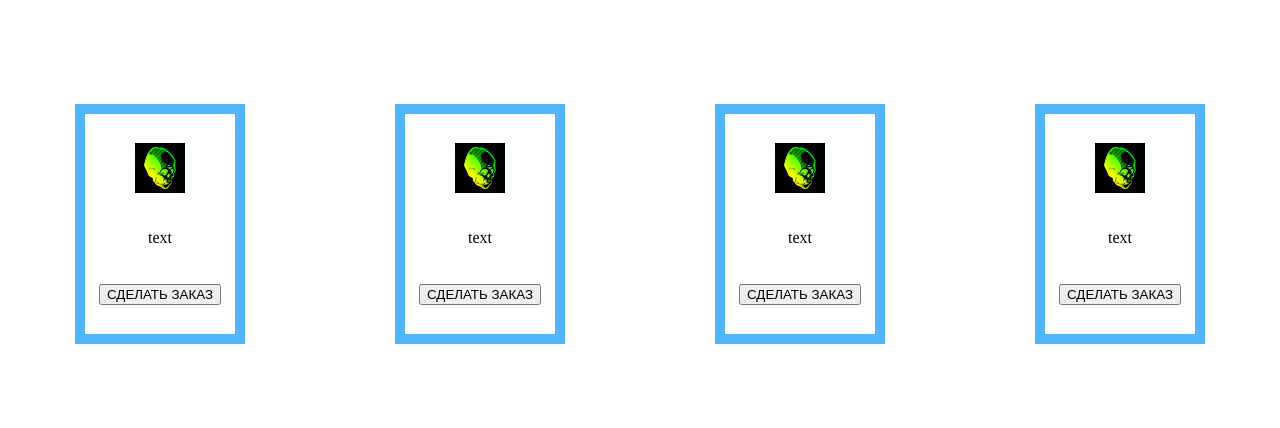
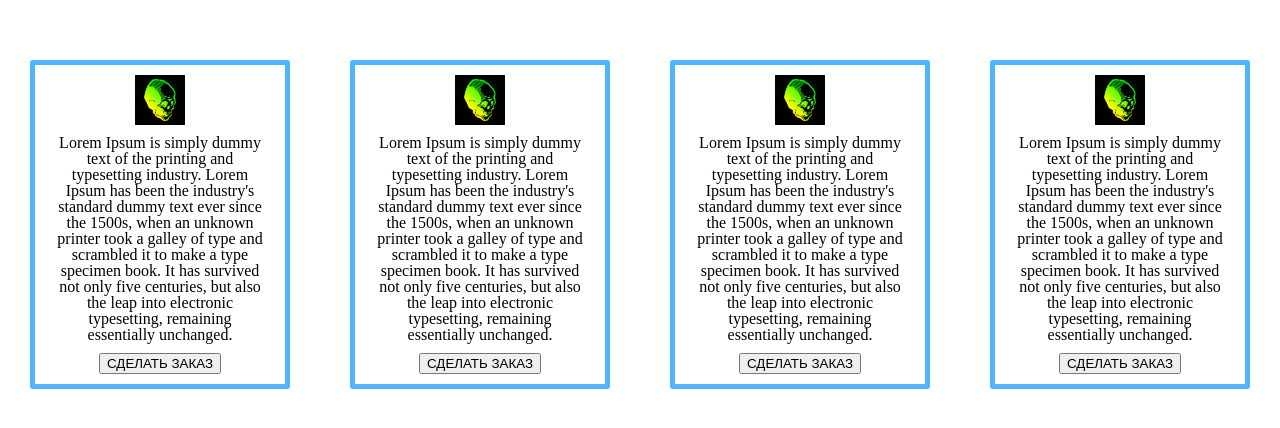
Before and after one commit to MekaDeni/wood_denchik_private, a plain HTML site: page index.html in a window 1280 px wide. Shown: the part 1316-1744 px from the top of the page. Drawn offline with Linux system fonts and the light colour scheme.

Commit message:
подправил ТЗ допили HTML

```diff
--- a/index.html
+++ b/index.html
@@ -64,25 +64,25 @@
         <div class="main__block main__block--second">
             <div class="main__slaid">
                 <img src="./media/logo.gif" alt="" class="main__image">
-                <div class="main__text">text</div>
+                <div class="main__text">Lorem Ipsum is simply dummy text of the printing and typesetting industry. Lorem Ipsum has been the industry's standard dummy text ever since the 1500s, when an unknown printer took a galley of type and scrambled it to make a type specimen book. It has survived not only five centuries, but also the leap into electronic typesetting, remaining essentially unchanged.</div>
                 <button class="main__button">СДЕЛАТЬ ЗАКАЗ</button>
             </div>
 
             <div class="main__slaid">
                 <img src="./media/logo.gif" alt="" class="main__image">
-                <div class="main__text">text</div>
+                <div class="main__text">Lorem Ipsum is simply dummy text of the printing and typesetting industry. Lorem Ipsum has been the industry's standard dummy text ever since the 1500s, when an unknown printer took a galley of type and scrambled it to make a type specimen book. It has survived not only five centuries, but also the leap into electronic typesetting, remaining essentially unchanged. </div>
                 <button class="main__button">СДЕЛАТЬ ЗАКАЗ</button>
             </div>
 
             <div class="main__slaid">
                 <img src="./media/logo.gif" alt="" class="main__image">
-                <div class="main__text">text</div>
+                <div class="main__text">Lorem Ipsum is simply dummy text of the printing and typesetting industry. Lorem Ipsum has been the industry's standard dummy text ever since the 1500s, when an unknown printer took a galley of type and scrambled it to make a type specimen book. It has survived not only five centuries, but also the leap into electronic typesetting, remaining essentially unchanged.</div>
                 <button class="main__button">СДЕЛАТЬ ЗАКАЗ</button>
             </div>
 
             <div class="main__slaid">
                 <img src="./media/logo.gif" alt="" class="main__image">
-                <div class="main__text">text</div>
+                <div class="main__text">Lorem Ipsum is simply dummy text of the printing and typesetting industry. Lorem Ipsum has been the industry's standard dummy text ever since the 1500s, when an unknown printer took a galley of type and scrambled it to make a type specimen book. It has survived not only five centuries, but also the leap into electronic typesetting, remaining essentially unchanged.</div>
                 <button class="main__button">СДЕЛАТЬ ЗАКАЗ</button>
             </div>
         </div>
--- a/style/style.css
+++ b/style/style.css
@@ -124,7 +124,25 @@
     min-height: 200px;
     min-width: 130px;
     padding: 10px;
-    border: 10px solid rgba(8, 150, 255, 0.7);
+    margin: 30px;
+    border: 5px solid rgba(8, 150, 255, 0.7);
+    border-radius: 3px;
+}
+
+.main__slaid:hover {
+    margin-top: 0;
+    transition: 0.1s;
+    background: rgba(8, 150, 255, 0.7);
+    border: 5px solid white;
+}
+
+.main__text {
+    margin: 10px;
+    text-align: center;
+}
+
+.main__button {
+    cursor: pointer;
 }
 
 /*----------------ДЭНИ------------*/
```
Also changed, not shown: 1 other file.
